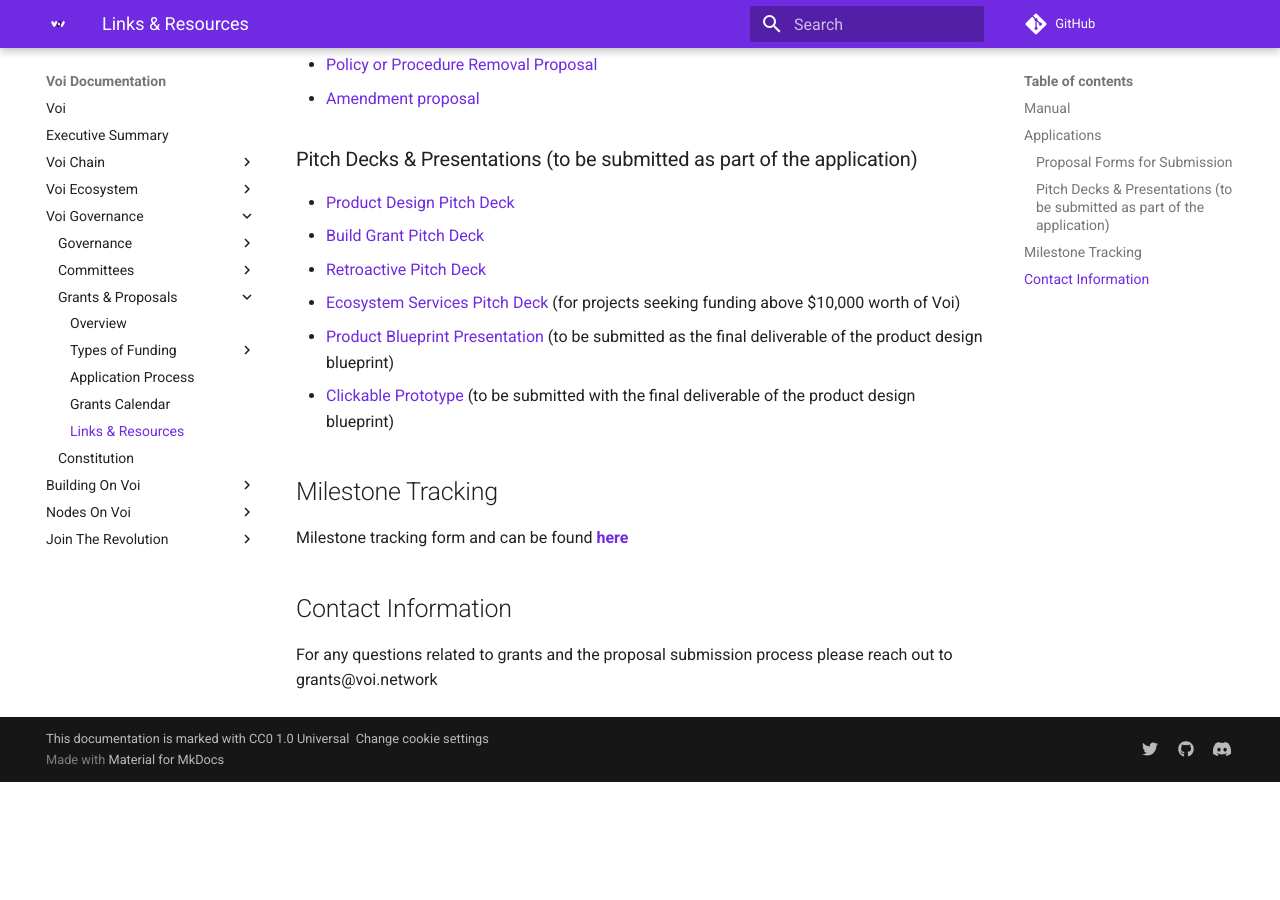
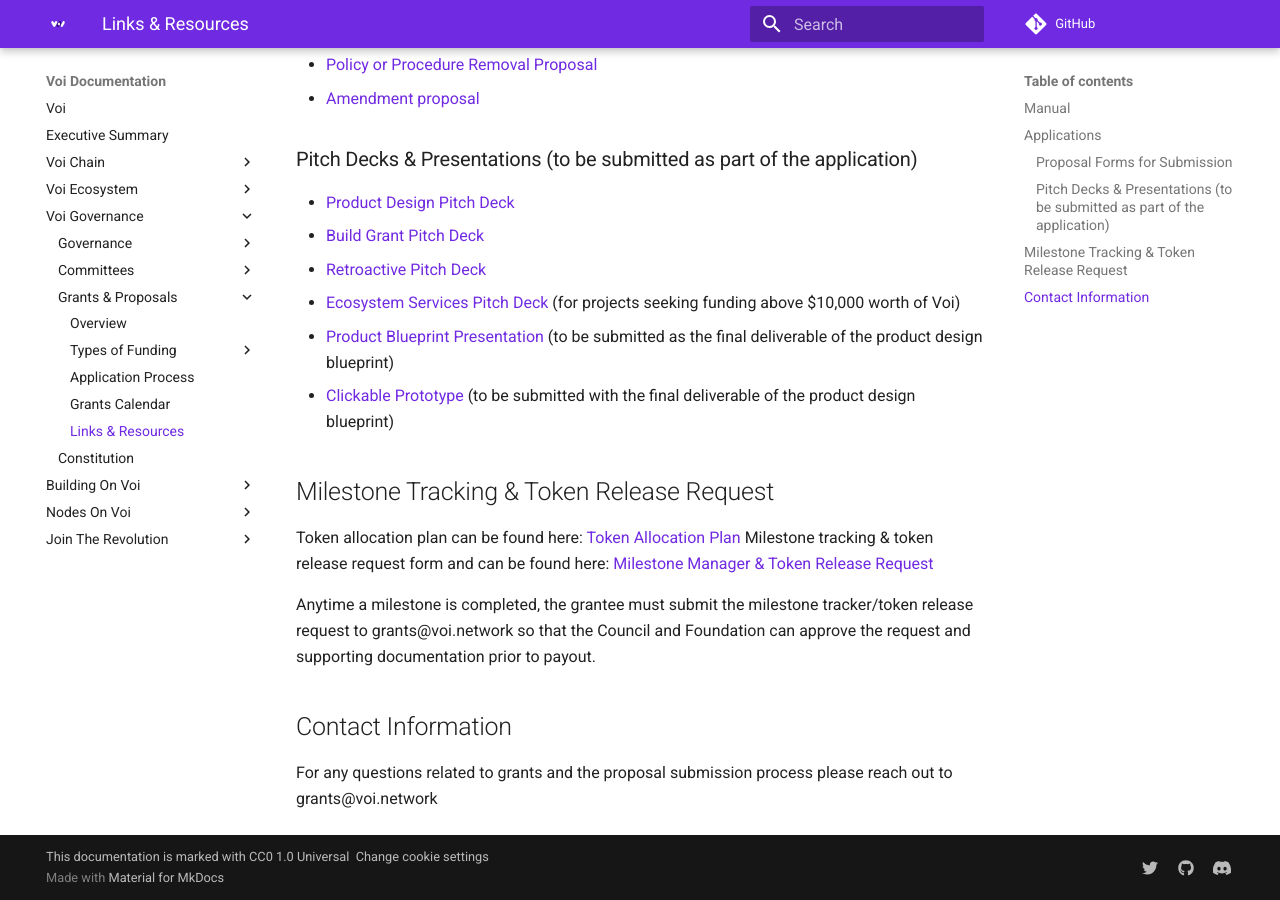
Before and after one commit to VoiNetwork/learn-more, an MkDocs documentation site: the page built from docs/governance/proposals/links-and-resources.md, in a window 1280 px wide and 900 px high, scrolled down 608 px. Built offline with MkDocs 1.6.1 and Material for MkDocs 9.7.7, drawn with Linux system fonts in a browser that asks for light colours; plug-ins that fetch from the network failed and are left out; comment, search, counter and statistics services are not loaded; before the commit the page ends 1390 px from its top, so only the background shows below that.

Commit message:
Update links-and-resources.md

```diff
--- a/docs/governance/proposals/links-and-resources.md
+++ b/docs/governance/proposals/links-and-resources.md
@@ -28,9 +28,12 @@
 - [Clickable Prototype](https://docs.google.com/document/d/18ftZqI99U5bsTeY3EZNqgsPkS0EKrHHDmx9oIWKDM0w/edit#heading=h.ox8nz2jwcxac) (to be submitted with the final deliverable of the product design blueprint)
 
 
-## Milestone Tracking
+## Milestone Tracking & Token Release Request
 
-Milestone tracking form and can be found **[here](https://docs.google.com/document/d/17QS_FfhjEttHnXu2d3DWKk4qoD6irAv0F3sVF17Y6wQ/edit#heading=h.alfnp343pc9r)**
+Token allocation plan can be found here: [Token Allocation Plan](https://docs.google.com/document/d/17QS_FfhjEttHnXu2d3DWKk4qoD6irAv0F3sVF17Y6wQ/edit?usp=sharing)
+Milestone tracking & token release request form and can be found here: [Milestone Manager & Token Release Request](https://docs.google.com/spreadsheets/d/1MF8G4e-szjFhGJP7KFo_K1aLyhwO2dWNHsE70Co1HqU/edit?gid=0#gid=0)
+
+Anytime a milestone is completed, the grantee must submit the milestone tracker/token release request to grants@voi.network so that the Council and Foundation can approve the request and supporting documentation prior to payout.
 
 ## Contact Information
 
```
